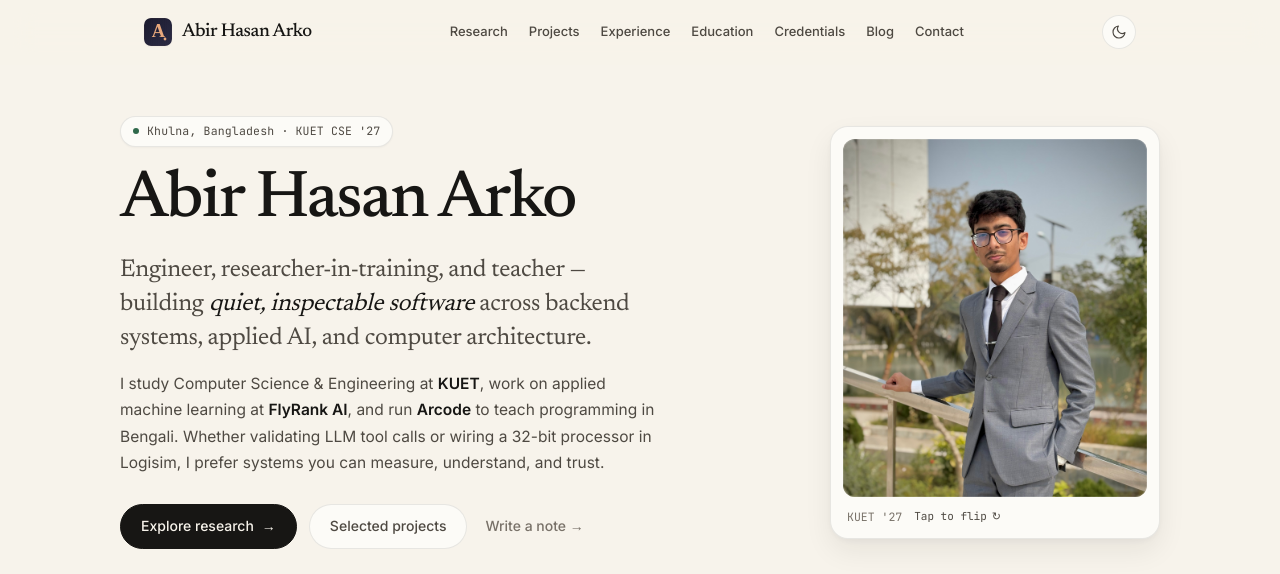
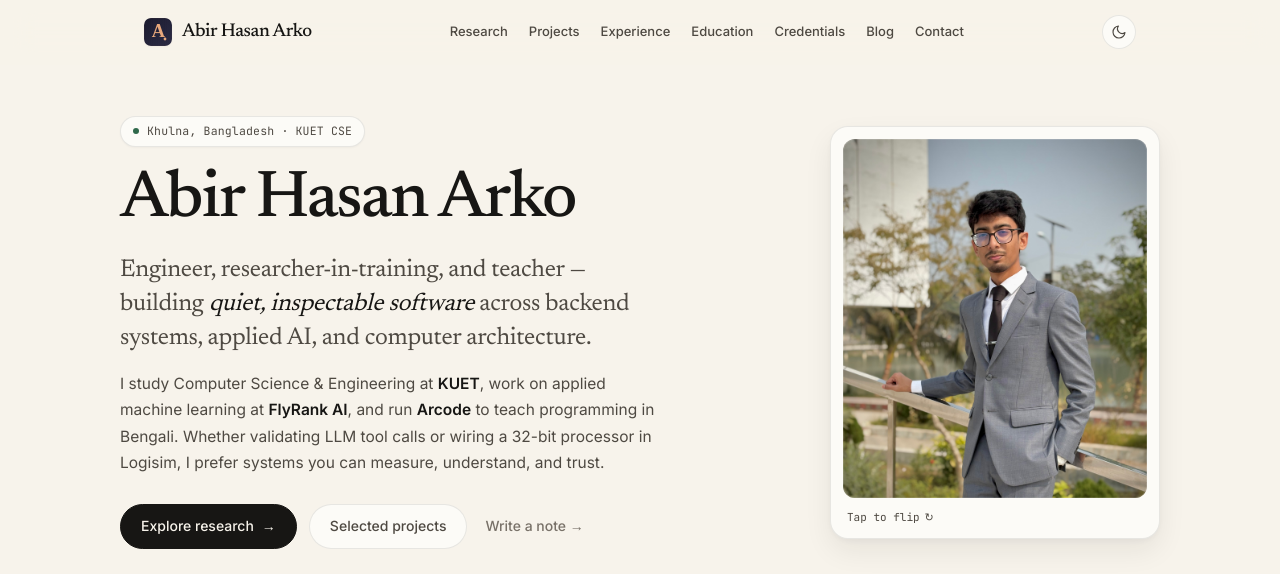
Before and after one commit to AbirHasanArko/arko, a Next.js app: page / in a window 1280 px wide. Shown: the top 574 px of the page. Built offline with nearby package versions, Linux system fonts and the light colour scheme.

Commit message:
Remove KUET '27 label from portrait card and hero eyebrow

```diff
--- a/components/Hero.js
+++ b/components/Hero.js
@@ -33,7 +33,7 @@ export default function Hero() {
             <div className={`${styles.eyebrowRow} ${styles.stagger1}`}>
               <span className={styles.statusDot} aria-hidden="true" />
               <span className={styles.eyebrowText}>
-                {profile.location} · {profile.universityShort} CSE &apos;27
+                {profile.location} · {profile.universityShort} CSE
               </span>
             </div>
 
--- a/components/PhotoCard.js
+++ b/components/PhotoCard.js
@@ -36,9 +36,6 @@ export default function PhotoCard() {
               />
             </span>
             <span className={styles.frontBar}>
-              <span className={styles.captionName}>
-                {profile.universityShort} &apos;27
-              </span>
               <span className={styles.hint}>
                 Tap to flip <span className={styles.flipGlyph} aria-hidden="true">↻</span>
               </span>
--- a/components/PhotoCard.module.css
+++ b/components/PhotoCard.module.css
@@ -82,15 +82,8 @@
 .frontBar {
   display: flex;
   align-items: center;
-  justify-content: space-between;
-  gap: 12px;
+  justify-content: center;
   padding: 12px 4px 0;
-}
-
-.captionName {
-  font-family: var(--font-mono);
-  font-size: 11.5px;
-  color: var(--text-muted);
 }
 
 .hint {
```
